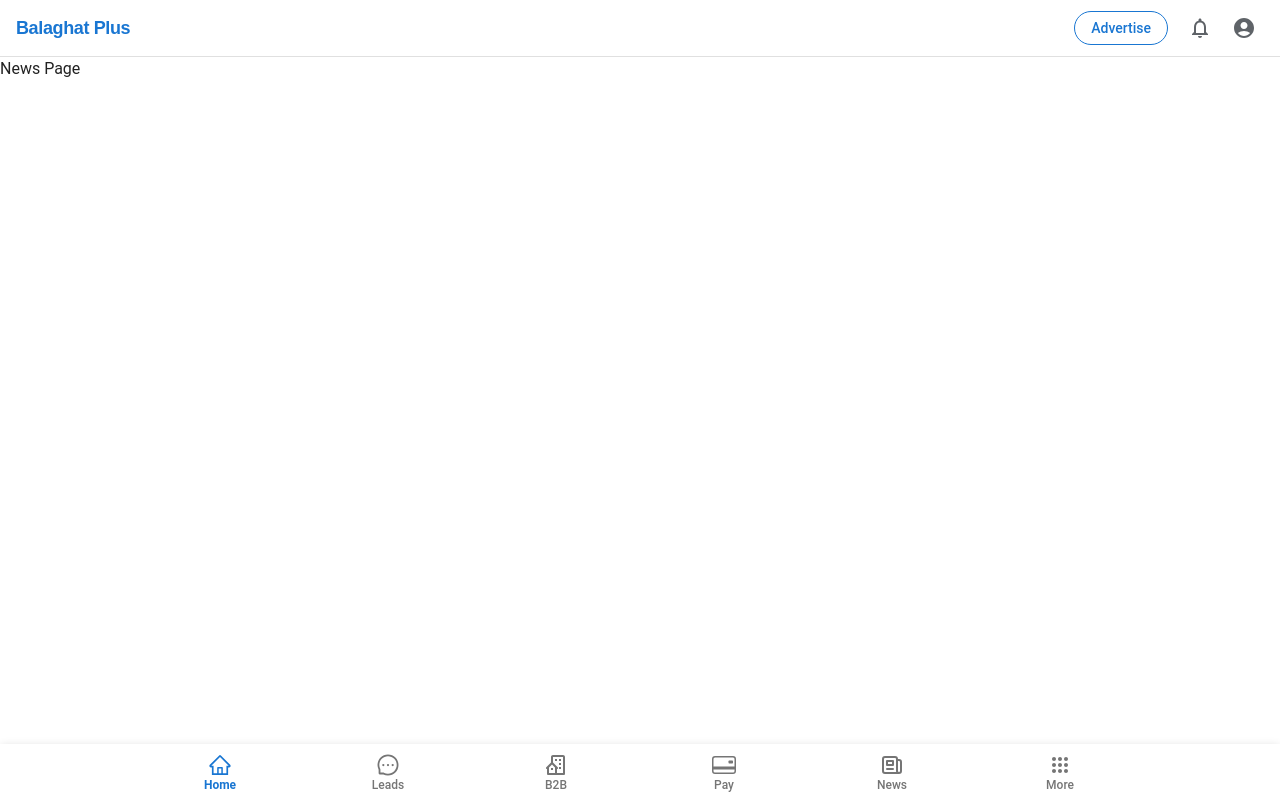
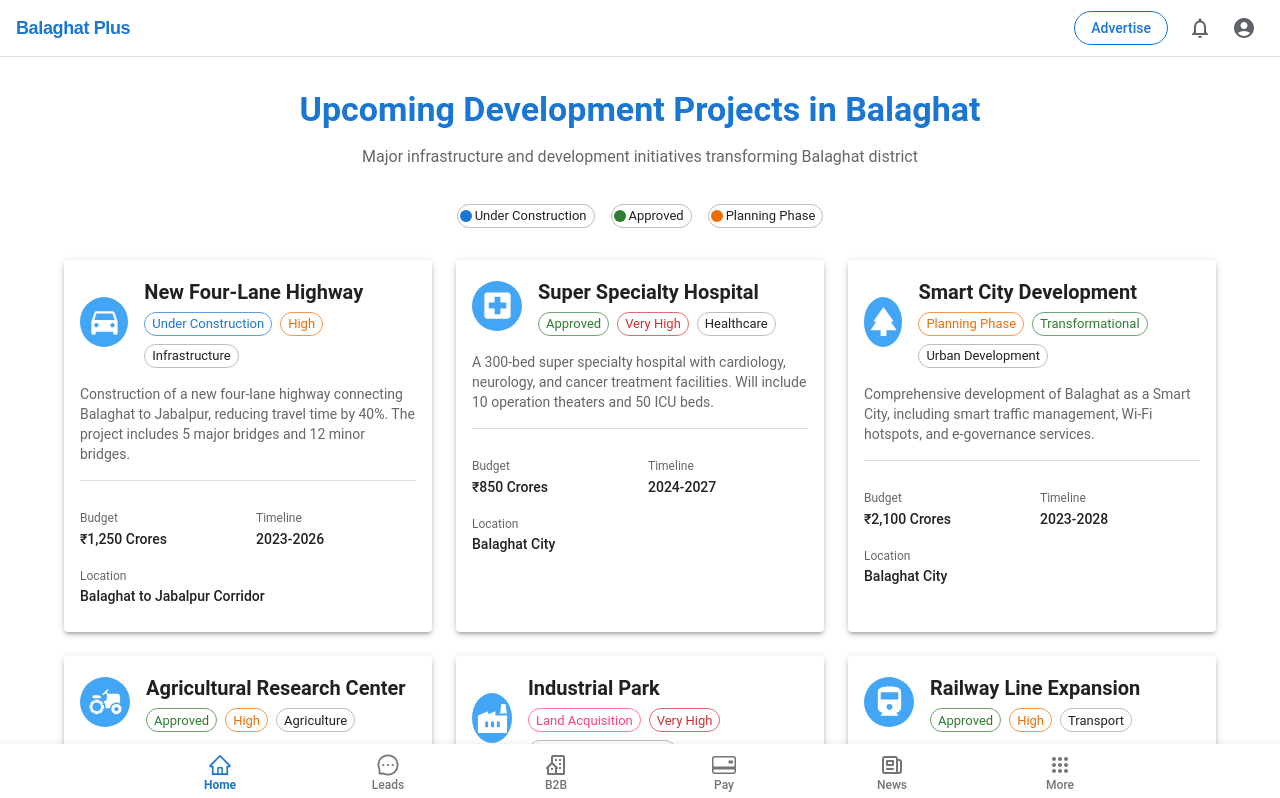
Before and after one commit to sumit021196/balaghatpluss, a React (Vite) app: page /news in a window 1280 px wide. Shown: the top 798 px of the page. Built offline with nearby package versions, Linux system fonts and the light colour scheme.

Commit message:
news added

```diff
--- a/src/App.jsx
+++ b/src/App.jsx
@@ -12,6 +12,7 @@ import Education from './pages/Education';
 import Schools from './pages/Schools';
 import Sidebar from './Sidebar';
 import GovernmentSchemes from './pages/GovernmentSchemes';
+import News from './pages/News';
 
 // Create a theme instance with improved compatibility
 const theme = createTheme({
@@ -115,7 +116,7 @@ function App() {
                 <Route path="/education/coaching" element={<div>Coaching Page</div>} />
                 <Route path="/education/vocational-training" element={<div>Vocational Training Page</div>} />
                 <Route path="/pay" element={<div>Payment Page</div>} />
-                <Route path="/news" element={<div>News Page</div>} />
+                <Route path="/news" element={<News />} />
                 <Route path="/more" element={<div>More Options</div>} />
                 <Route path="*" element={<Navigate to="/" replace />} />
               </Routes>
--- /dev/null
+++ b/src/pages/News.jsx
@@ -0,0 +1,325 @@
+import React from 'react';
+import {
+  Container,
+  Typography,
+  Card,
+  CardContent,
+  Grid,
+  Box,
+  Divider,
+  Chip,
+  useTheme
+} from '@mui/material';
+import {
+  DirectionsCar,
+  LocalHospital,
+  School,
+  WaterDrop,
+  ElectricBolt,
+  DirectionsRailway,
+  Agriculture,
+  Factory,
+  LocalShipping,
+  Park,
+  SportsSoccer
+} from '@mui/icons-material';
+
+const projects = [
+  {
+    title: 'New Four-Lane Highway',
+    description: 'Construction of a new four-lane highway connecting Balaghat to Jabalpur, reducing travel time by 40%. The project includes 5 major bridges and 12 minor bridges.',
+    budget: '₹1,250 Crores',
+    timeline: '2023-2026',
+    status: 'Under Construction',
+    icon: <DirectionsCar />,
+    category: 'Infrastructure',
+    impact: 'High',
+    location: 'Balaghat to Jabalpur Corridor'
+  },
+  {
+    title: 'Super Specialty Hospital',
+    description: 'A 300-bed super specialty hospital with cardiology, neurology, and cancer treatment facilities. Will include 10 operation theaters and 50 ICU beds.',
+    budget: '₹850 Crores',
+    timeline: '2024-2027',
+    status: 'Approved',
+    icon: <LocalHospital />,
+    category: 'Healthcare',
+    impact: 'Very High',
+    location: 'Balaghat City'
+  },
+  {
+    title: 'Smart City Development',
+    description: 'Comprehensive development of Balaghat as a Smart City, including smart traffic management, Wi-Fi hotspots, and e-governance services.',
+    budget: '₹2,100 Crores',
+    timeline: '2023-2028',
+    status: 'Planning Phase',
+    icon: <Park />,
+    category: 'Urban Development',
+    impact: 'Transformational',
+    location: 'Balaghat City'
+  },
+  {
+    title: 'Agricultural Research Center',
+    description: 'Establishment of an advanced agricultural research center focusing on sustainable farming techniques and high-yield crop varieties suitable for the region.',
+    budget: '₹320 Crores',
+    timeline: '2024-2026',
+    status: 'Approved',
+    icon: <Agriculture />,
+    category: 'Agriculture',
+    impact: 'High',
+    location: 'Near Waraseoni Road'
+  },
+  {
+    title: 'Industrial Park',
+    description: 'Development of a 500-acre industrial park with special economic zone status, expected to generate 10,000+ jobs in manufacturing and processing sectors.',
+    budget: '₹1,800 Crores',
+    timeline: '2023-2027',
+    status: 'Land Acquisition',
+    icon: <Factory />,
+    category: 'Industrial Development',
+    impact: 'Very High',
+    location: 'Baihar Tehsil'
+  },
+  {
+    title: 'Railway Line Expansion',
+    description: 'New railway line connecting Balaghat to Gondia with 8 new stations, improving connectivity to major cities in Maharashtra.',
+    budget: '₹2,500 Crores',
+    timeline: '2024-2028',
+    status: 'Approved',
+    icon: <DirectionsRailway />,
+    category: 'Transport',
+    impact: 'High',
+    location: 'Balaghat to Gondia'
+  },
+  {
+    title: 'Water Supply Augmentation',
+    description: 'Comprehensive water supply project including new water treatment plants and pipeline network to ensure 24x7 water supply to all households.',
+    budget: '₹750 Crores',
+    timeline: '2023-2025',
+    status: 'Under Construction',
+    icon: <WaterDrop />,
+    category: 'Water Supply',
+    impact: 'High',
+    location: 'District-wide'
+  },
+  {
+    title: 'Solar Power Plant',
+    description: '200 MW solar power plant to provide clean energy and reduce power deficit in the region. Expected to power 300,000+ homes.',
+    budget: '₹1,100 Crores',
+    timeline: '2023-2025',
+    status: 'Under Construction',
+    icon: <ElectricBolt />,
+    category: 'Energy',
+    impact: 'High',
+    location: 'Lalbarra'
+  },
+  {
+    title: 'Logistics Hub',
+    description: 'Integrated logistics hub with warehousing, cold storage, and transportation facilities to boost local trade and agriculture exports.',
+    budget: '₹650 Crores',
+    timeline: '2024-2026',
+    status: 'Planning Phase',
+    icon: <LocalShipping />,
+    category: 'Logistics',
+    impact: 'Medium',
+    location: 'Near National Highway 543'
+  },
+  {
+    title: 'Sports Complex',
+    description: 'International-standard sports complex with facilities for athletics, swimming, and indoor games. Will include a 10,000-seat stadium.',
+    budget: '₹280 Crores',
+    timeline: '2024-2026',
+    status: 'Approved',
+    icon: <SportsSoccer />,
+    category: 'Sports',
+    impact: 'Medium',
+    location: 'Balaghat City'
+  }
+];
+
+const ProjectCard = ({ project }) => {
+  const theme = useTheme();
+
+  const getStatusColor = (status) => {
+    switch (status.toLowerCase()) {
+      case 'under construction':
+        return 'primary';
+      case 'approved':
+        return 'success';
+      case 'planning phase':
+        return 'warning';
+      case 'land acquisition':
+        return 'secondary';
+      default:
+        return 'default';
+    }
+  };
+
+  const getImpactColor = (impact) => {
+    switch (impact.toLowerCase()) {
+      case 'very high':
+        return 'error';
+      case 'high':
+        return 'warning';
+      case 'medium':
+        return 'info';
+      case 'transformational':
+        return 'success';
+      default:
+        return 'default';
+    }
+  };
+
+  return (
+    <Card
+      elevation={3}
+      sx={{
+        height: '100%',
+        display: 'flex',
+        flexDirection: 'column',
+        transition: 'transform 0.3s, box-shadow 0.3s',
+        '&:hover': {
+          transform: 'translateY(-5px)',
+          boxShadow: theme.shadows[8]
+        }
+      }}
+    >
+      <CardContent sx={{ flexGrow: 1 }}>
+        <Box display="flex" alignItems="center" mb={2}>
+          <Box
+            sx={{
+              backgroundColor: theme.palette.primary.light,
+              color: theme.palette.primary.contrastText,
+              width: 50,
+              height: 50,
+              borderRadius: '50%',
+              display: 'flex',
+              alignItems: 'center',
+              justifyContent: 'center',
+              mr: 2
+            }}
+          >
+            {React.cloneElement(project.icon, { fontSize: 'large' })}
+          </Box>
+          <Box>
+            <Typography variant="h6" component="h2" sx={{ fontWeight: 'bold' }}>
+              {project.title}
+            </Typography>
+            <Box display="flex" flexWrap="wrap" gap={1} mt={0.5}>
+              <Chip
+                label={project.status}
+                size="small"
+                color={getStatusColor(project.status)}
+                variant="outlined"
+              />
+              <Chip
+                label={project.impact}
+                size="small"
+                color={getImpactColor(project.impact)}
+                variant="outlined"
+              />
+              <Chip
+                label={project.category}
+                size="small"
+                variant="outlined"
+              />
+            </Box>
+          </Box>
+        </Box>
+
+        <Typography variant="body2" color="text.secondary" paragraph>
+          {project.description}
+        </Typography>
+
+        <Divider sx={{ my: 1.5 }} />
+
+        <Grid container spacing={2} mt={1}>
+          <Grid item xs={6}>
+            <Box>
+              <Typography variant="caption" color="text.secondary" display="block">
+                Budget
+              </Typography>
+              <Typography variant="subtitle2" fontWeight="medium">
+                {project.budget}
+              </Typography>
+            </Box>
+          </Grid>
+          <Grid item xs={6}>
+            <Box>
+              <Typography variant="caption" color="text.secondary" display="block">
+                Timeline
+              </Typography>
+              <Typography variant="subtitle2" fontWeight="medium">
+                {project.timeline}
+              </Typography>
+            </Box>
+          </Grid>
+          <Grid item xs={12}>
+            <Box>
+              <Typography variant="caption" color="text.secondary" display="block">
+                Location
+              </Typography>
+              <Typography variant="subtitle2" fontWeight="medium">
+                {project.location}
+              </Typography>
+            </Box>
+          </Grid>
+        </Grid>
+      </CardContent>
+    </Card>
+  );
+};
+
+const News = () => {
+  return (
+    <Container maxWidth="lg" sx={{ py: 4, pb: 8 }}>
+      <Box textAlign="center" mb={4}>
+        <Typography variant="h4" component="h1" gutterBottom sx={{ fontWeight: 'bold', color: 'primary.main' }}>
+          Upcoming Development Projects in Balaghat
+        </Typography>
+        <Typography variant="subtitle1" color="text.secondary">
+          Major infrastructure and development initiatives transforming Balaghat district
+        </Typography>
+      </Box>
+
+      <Box mb={4}>
+        <Grid container spacing={2} justifyContent="center">
+          <Grid item>
+            <Chip
+              icon={<Box sx={{ width: 12, height: 12, bgcolor: 'primary.main', borderRadius: '50%' }} />}
+              label="Under Construction"
+              variant="outlined"
+              size="small"
+            />
+          </Grid>
+          <Grid item>
+            <Chip
+              icon={<Box sx={{ width: 12, height: 12, bgcolor: 'success.main', borderRadius: '50%' }} />}
+              label="Approved"
+              variant="outlined"
+              size="small"
+            />
+          </Grid>
+          <Grid item>
+            <Chip
+              icon={<Box sx={{ width: 12, height: 12, bgcolor: 'warning.main', borderRadius: '50%' }} />}
+              label="Planning Phase"
+              variant="outlined"
+              size="small"
+            />
+          </Grid>
+        </Grid>
+      </Box>
+
+      <Grid container spacing={3}>
+        {projects.map((project, index) => (
+          <Grid item xs={12} sm={6} lg={4} key={index}>
+            <ProjectCard project={project} />
+          </Grid>
+        ))}
+      </Grid>
+    </Container>
+  );
+};
+
+export default News;
```
